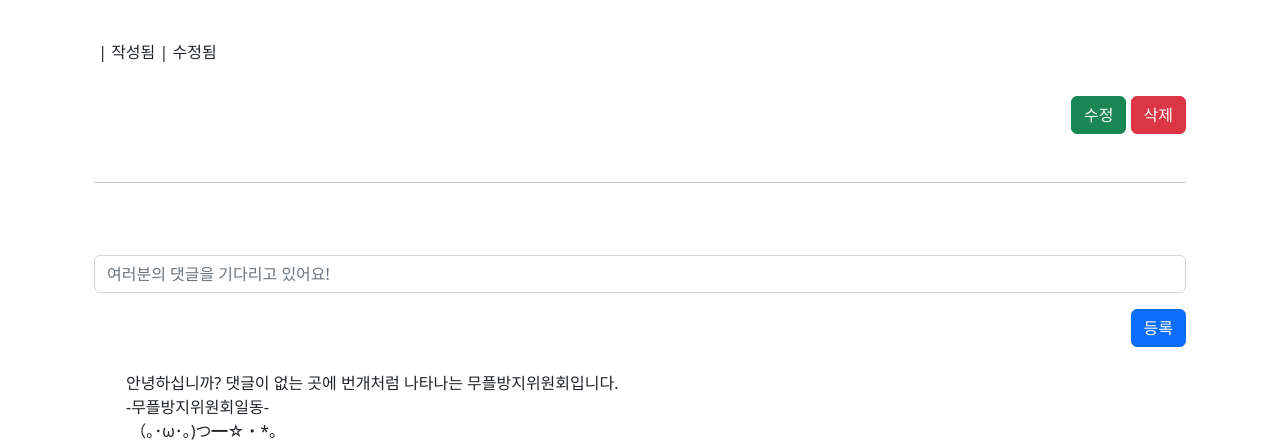
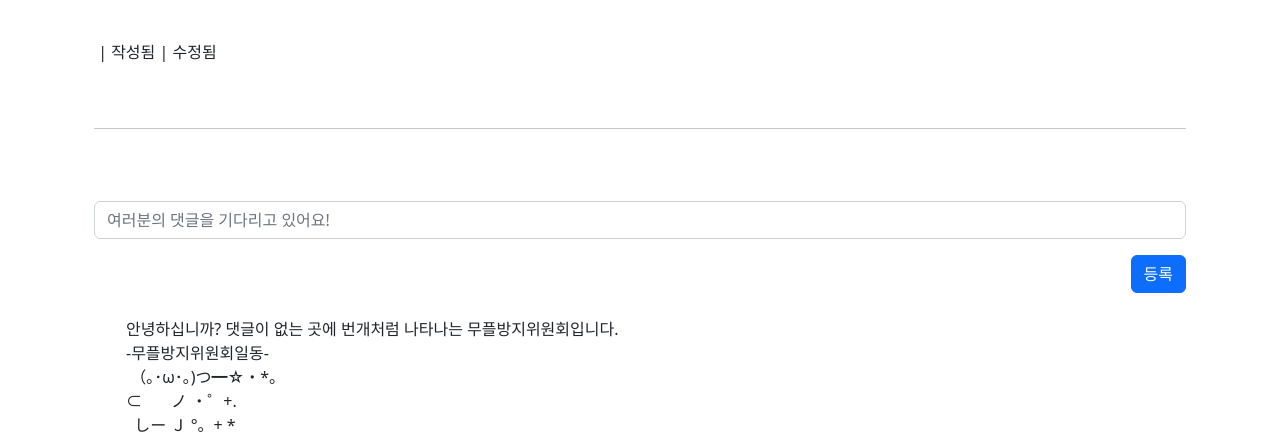
Before and after one commit to code-sum/2022-Toy-PJT, a Django app: template articles/templates/articles/detail.html in a window 1280 px wide. Shown: the part 72-513 px from the top of the page. Run offline with Django 3.2, Linux system fonts and the light colour scheme; the template is opened without the code that fills it: values that come from a table or form of the project are taken from there, others are empty; parts of the project's set-up code (start-up, migrations or seed data) failed here and were passed over; some libraries are stand-ins or nearby versions.

Commit message:
User - Article : Update & Delete

```diff
--- a/articles/templates/articles/detail.html
+++ b/articles/templates/articles/detail.html
@@ -1,6 +1,5 @@
 {% extends 'base.html' %}
 {% load django_bootstrap5 %}
-{% load static %}
 
 {% block content %}
 
@@ -52,14 +51,15 @@
       {% endif %}
     </div>
     <!-- Buttons -->
-    <div class="text-end">
-      <a class="btn btn-success" href="{% url 'articles:update' article.pk %}">
-        수정
-      </a>
-      <a class="btn btn-danger" href="{% url 'articles:delete' article.pk %}">
-        삭제
-      </a>
-    </div>
+    {% if request.user == article.user %}
+      <div class="text-end">
+        <a class="btn btn-success" href="{% url 'articles:update' article.pk %}">수정</a>
+        <form action="{% url 'articles:delete' article.pk %}" method="POST">
+          {% csrf_token %}
+          <input type="submit" value="삭제" class="btn btn-danger">
+        </form>
+      </div>
+    {% endif %}
     <!-- Comments -->
     <hr class="my-5">
     <form action="{% url 'articles:comment_create' article.pk %}" method="POST">
```
Also changed, not shown: articles/views.py (+23 -12 lines).
